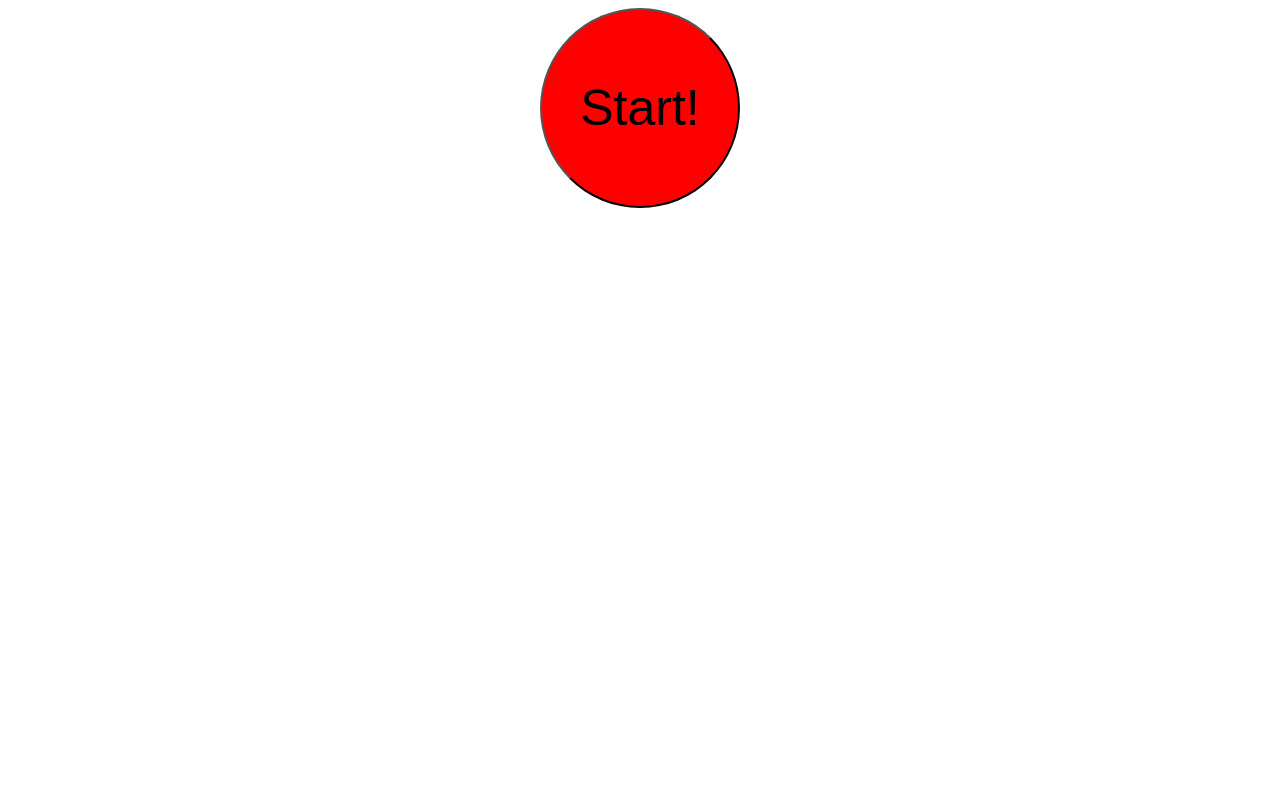
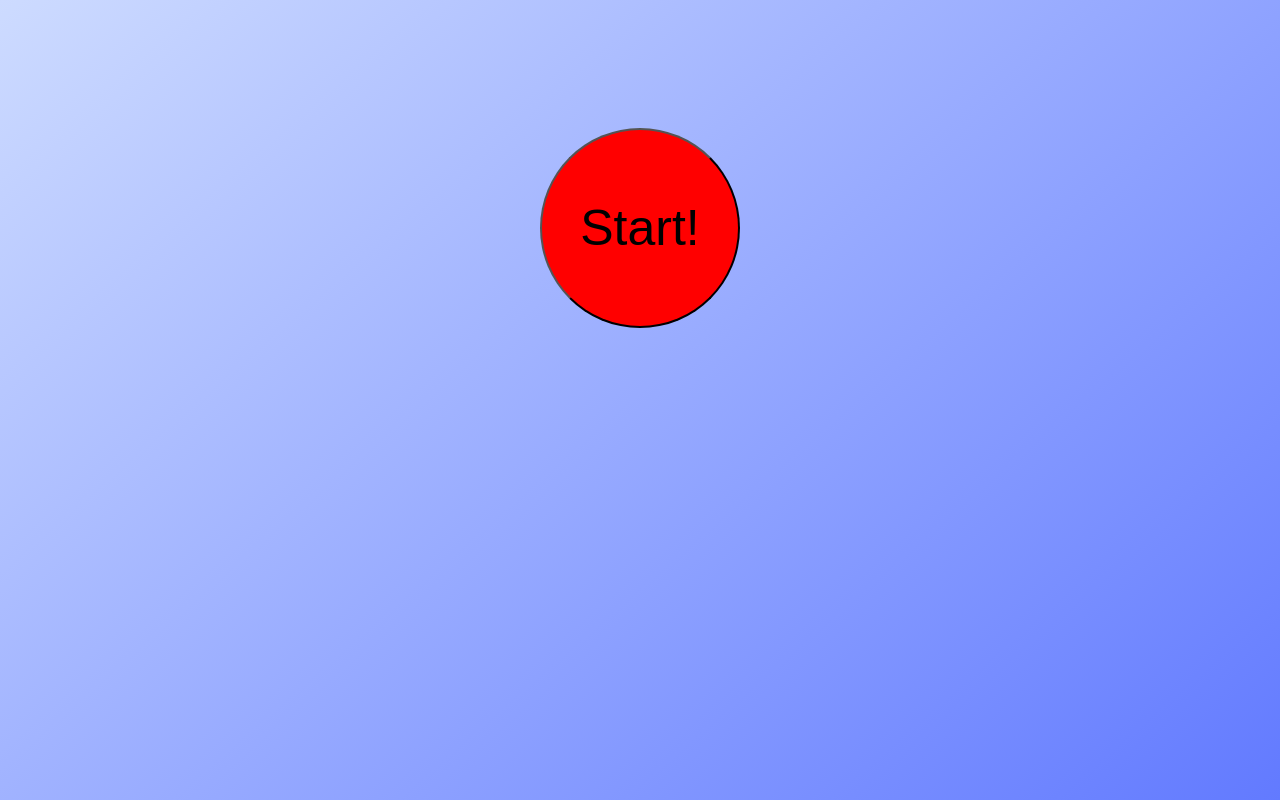
Before and after one commit to ryanpburnett/quiz, a plain HTML site: page index.html in a window 1280 px wide. Drawn offline with Linux system fonts and the light colour scheme.

Commit message:
background color change, other css

```diff
--- a/assets/style.css
+++ b/assets/style.css
@@ -5,9 +5,17 @@ button:active {
 button:focus {
     outline: none;
 }
-
+body {
+    background: rgb(205,219,255);
+    background: linear-gradient(139deg, rgba(205,219,255,1) 0%, rgba(98,122,255,1) 100%);
+    height: 100%;
+    margin: 0;
+    background-repeat: no-repeat;
+    background-attachment: fixed;
+}
 #start {
-    margin: 0 auto;
+    margin: auto;
+    margin-top: 10%;
     display: block;
     height: 200px;
     width: 200px;
```
